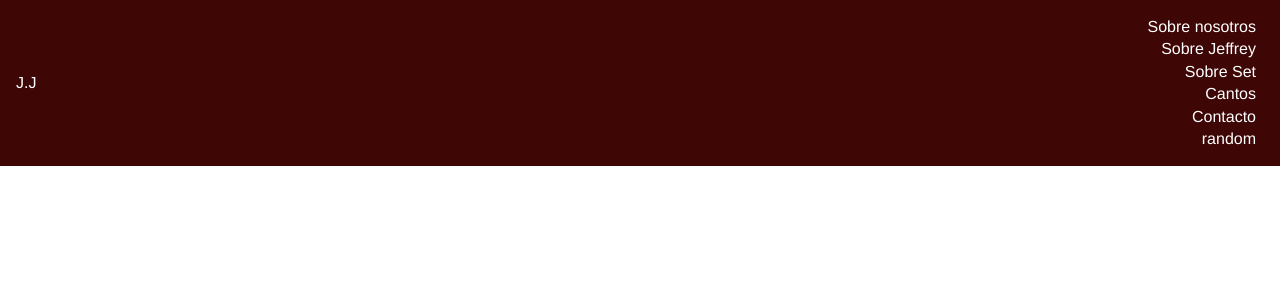
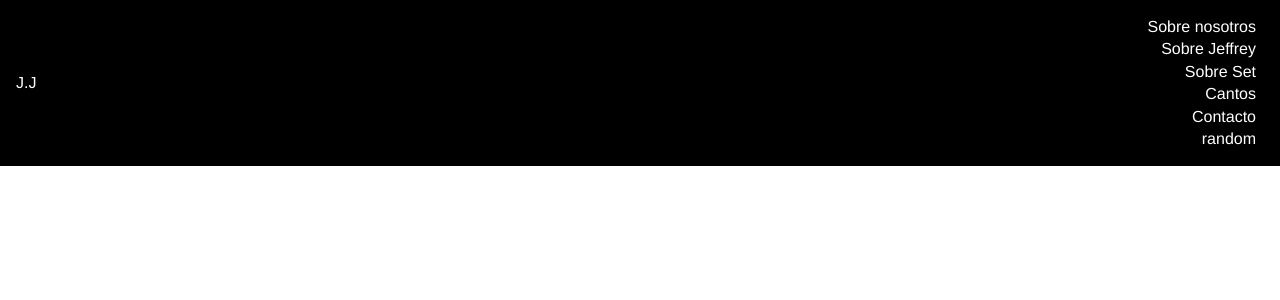
Before and after one commit to JeffreyMardoqueo-17/Corazon-DeFE, a React (Create React App) app: page / in a window 1280 px wide. Shown: the top 300 px of the page. Built offline with nearby package versions, Linux system fonts and the light colour scheme.

Commit message:
seccion color

```diff
--- a/src/Components/menu.css
+++ b/src/Components/menu.css
@@ -1,6 +1,6 @@
 .Cabecera{
     width:100%;
-    background-color: rgb(63, 6, 6);
+    background-color: black;
     padding:1em;
 
     display: flex;
@@ -10,6 +10,8 @@
 
     color:white;
 }
+.Cabecera-h1{}
+.Cabecera-a{}
 .Cabecera-button{
     display:none;
     cursor: pointer;
@@ -20,7 +22,7 @@
     fill:white;
 }
 .Cabecera-nav{}
-.Cabecera-ul{
+.Cabecera-nav .Cabecera-ul{
     display: flex;
     flex-flow: row nowrap;
     justify-content: flex-end;
```
